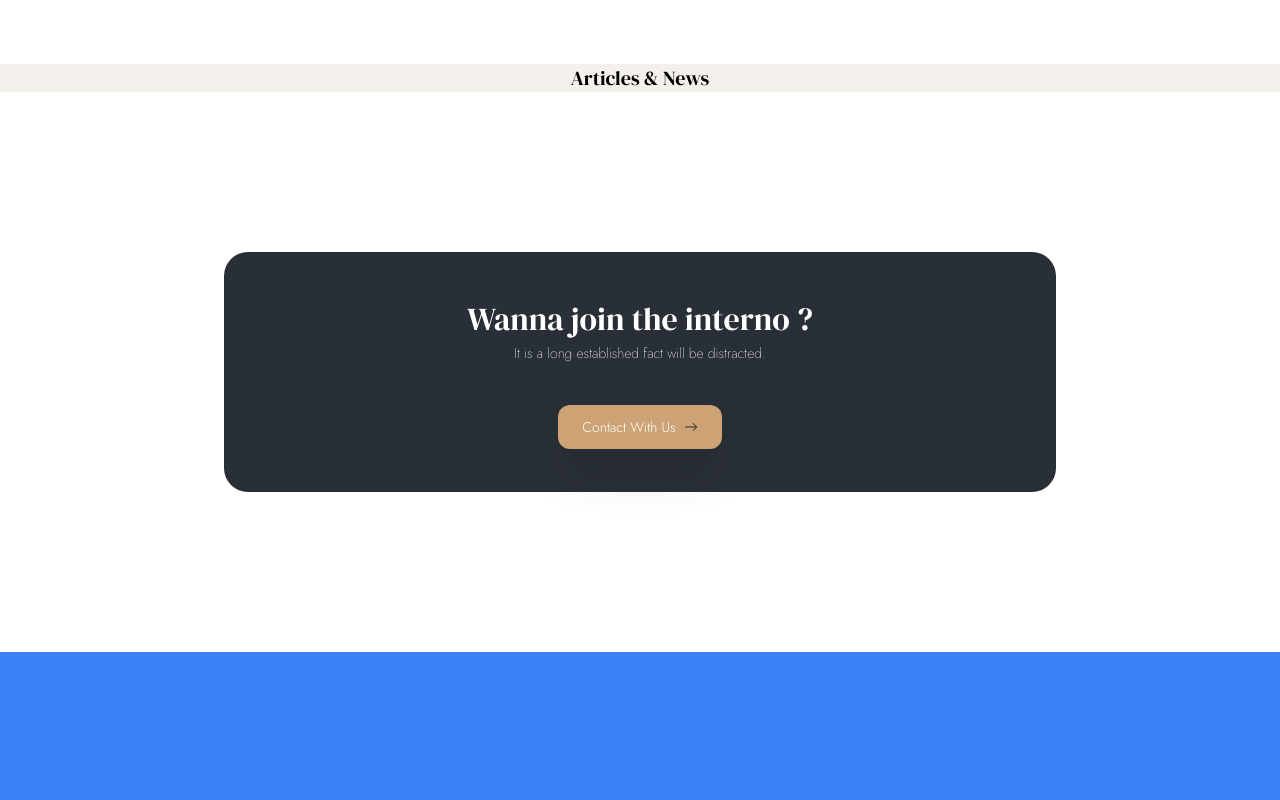
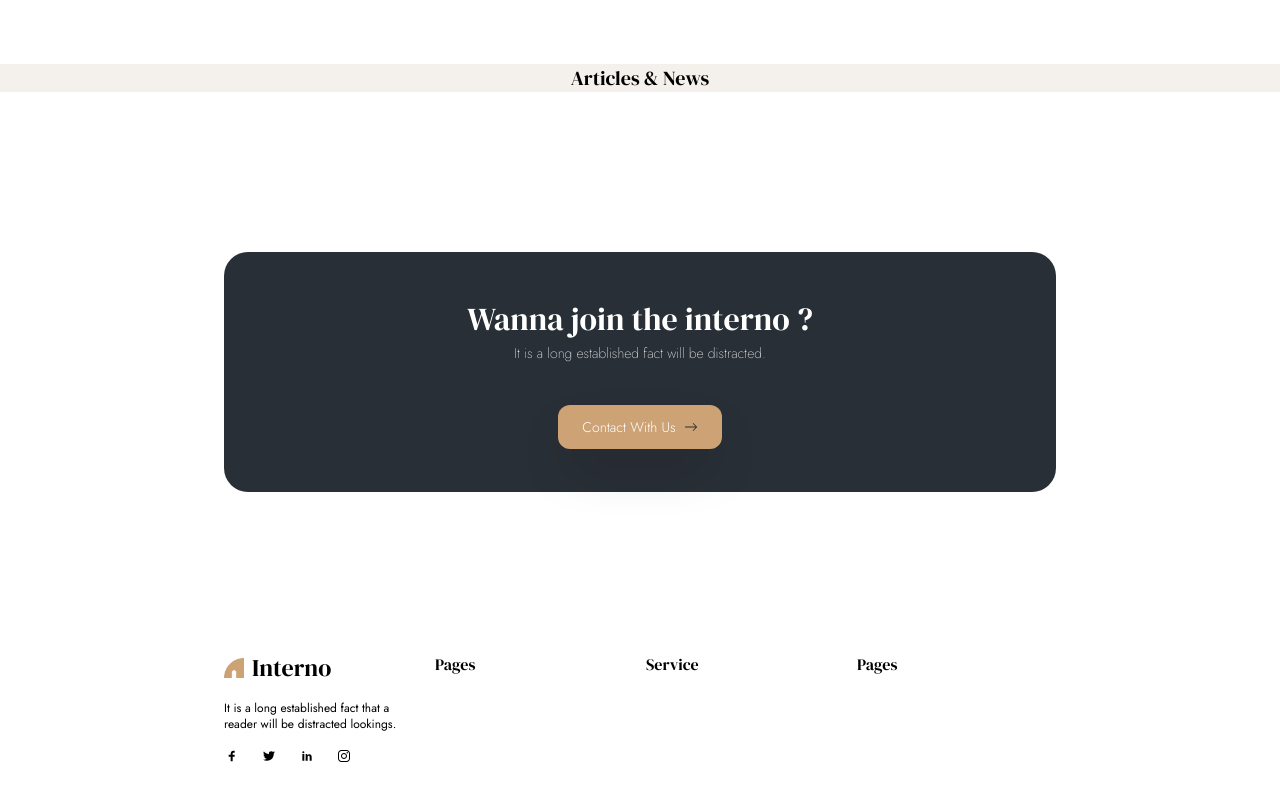
Before and after one commit to himarnoel/interior_dec, a React (Vite) app: page / in a window 1280 px wide. Shown: the part 4339-5139 px from the top of the page. Built offline with nearby package versions, Linux system fonts and the light colour scheme.

Commit message:
added href

```diff
--- a/src/Components/Foot.jsx
+++ b/src/Components/Foot.jsx
@@ -1,18 +1,48 @@
 import React from "react";
-
+import logo from "../assets/Logo.jpg";
+import {
+  TiSocialFacebook,
+  TiSocialTwitter,
+  TiSocialLinkedin,
+} from "react-icons/ti";
+import { IoLogoInstagram } from "react-icons/io";
 const Foot = () => {
   return (
     <div>
-      <footer className="w-full bg-blue-500 h-[20rem]  xl:px-[14rem] lg:px-[9rem] sm:px-[1.3rem] md:px-[2.5rem] px-[3rem] mt-[10rem] ">
-        <div className="grid md:grid-cols-2 lg:grid-cols-4">
-          <div className="flex flex-col ">
-            <span className="flex">
-              <img src="" alt="" />
+      <footer className="w-full beg-blue-500 h-[20rem]  xl:px-[14rem] lg:px-[9rem] sm:px-[1.3rem] md:px-[2.5rem] px-[3rem] mt-[10rem] ">
+        <div className="grid md:grid-cols-2 lg:grid-cols-4 justify-center gap-3">
+          <div className="flex flex-col justify-between h-[7rem]">
+            <span className="flex items-center">
+              <img src={logo} alt="" className="mr-2 object-contain w-5 " />
+              <h1 className="font-medium text-2xl">Interno</h1>
             </span>
+            <p className="font-jost text-xs">
+              It is a long established fact that a reader will be distracted
+              lookings.
+            </p>
+            <p className="flex justify-between w-32">
+              <TiSocialFacebook />
+              <TiSocialTwitter />
+              <TiSocialLinkedin />
+              <IoLogoInstagram />
+            </p>
           </div>
-          <div></div>
-          <div></div>
-          <div></div>
+          <div>
+            <h2 className="flex flex-col justify-between">
+              <p>Pages</p>
+              <a href=""></a>
+              <a href=""></a>
+              <a href=""></a>
+              <a href=""></a>
+              <a href=""></a>
+            </h2>
+          </div>
+          <div>
+            <h2 className="d">Service</h2>
+          </div>
+          <div>
+            <h2 className="d">Pages</h2>
+          </div>
         </div>
       </footer>
     </div>
```
